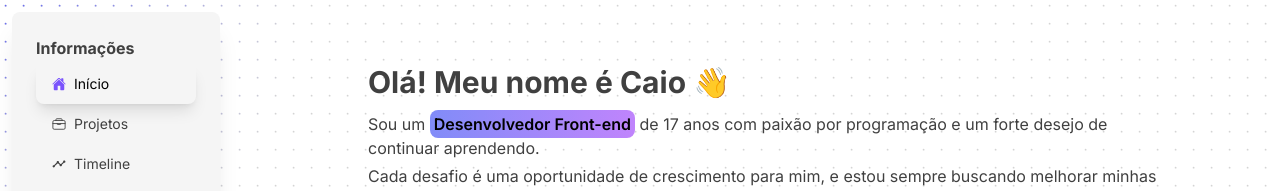
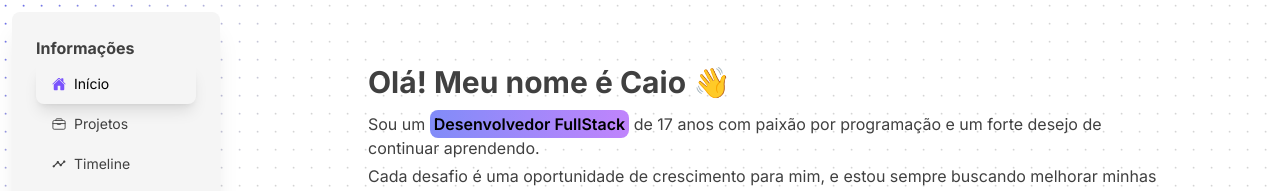
Before and after one commit to Spyei/new-portfolio, a Next.js app: page / in a window 1280 px wide. Shown: the top 191 px of the page. Built offline with nearby package versions, Linux system fonts and the light colour scheme.

Commit message:
feat: co2 emition visualizer

```diff
--- a/package.json
+++ b/package.json
@@ -18,6 +18,7 @@
     "react-dom": "^18",
     "react-icons": "^5.2.1",
     "react-slick": "^0.30.2",
+    "react-websitecarbon-badge": "^1.0.6",
     "slick-carousel": "^1.8.1",
     "tailwind-merge": "^2.3.0"
   },
--- a/src/pages/index.tsx
+++ b/src/pages/index.tsx
@@ -6,6 +6,7 @@ import Link from "next/link";
 import { motion } from "framer-motion";
 import { Highlight } from "@/components/ui/hero-highlight";
 import { useEffect, useState } from "react";
+import { WebsiteCarbonBadge } from 'react-websitecarbon-badge';
 
 export default function Home() {
     const [age, setAge] = useState(0);
@@ -42,12 +43,12 @@ export default function Home() {
                 <meta name="twitter:card" content="summary_large_image" />
                 <meta name="twitter:title" content="Spyei Portfolio" />
             </Head>
-            <div className="w-screen flex justify-center min-h-screen">
+            <div className="w-screen flex justify-center min-h-screen mb-6">
                 <div className="max-w-[800px] w-full flex pt-16 mobile:pt-6">
                     <div className="flex gap-3 flex-col tablet:px-6">
                         <h1 className="font-bold text-3xl mobile:text-xl">Olá! Meu nome é Caio 👋</h1>
                         <div className="flex gap-1 flex-col">
-                            <p>Sou um <Highlight>Desenvolvedor Front-end</Highlight> de 17 anos com paixão por programação e um forte desejo de continuar aprendendo.</p>
+                            <p>Sou um <Highlight>Desenvolvedor FullStack</Highlight> de {age} anos com paixão por programação e um forte desejo de continuar aprendendo.</p>
                             <p>Cada desafio é uma oportunidade de crescimento para mim, e estou sempre buscando melhorar minhas habilidades técnicas e interpessoais.</p>
                             <p>Acredito que a colaboração é essencial para o sucesso. Adoro contribuir para projetos open-source.</p>
                         </div>
@@ -61,6 +62,9 @@ export default function Home() {
                                 </motion.div>
                             </div>
                         </div>
+                        <div className="flex justify-start">
+                            <WebsiteCarbonBadge dark={true} />
+                        </div>
                     </div>
                 </div>
             </div>
```
